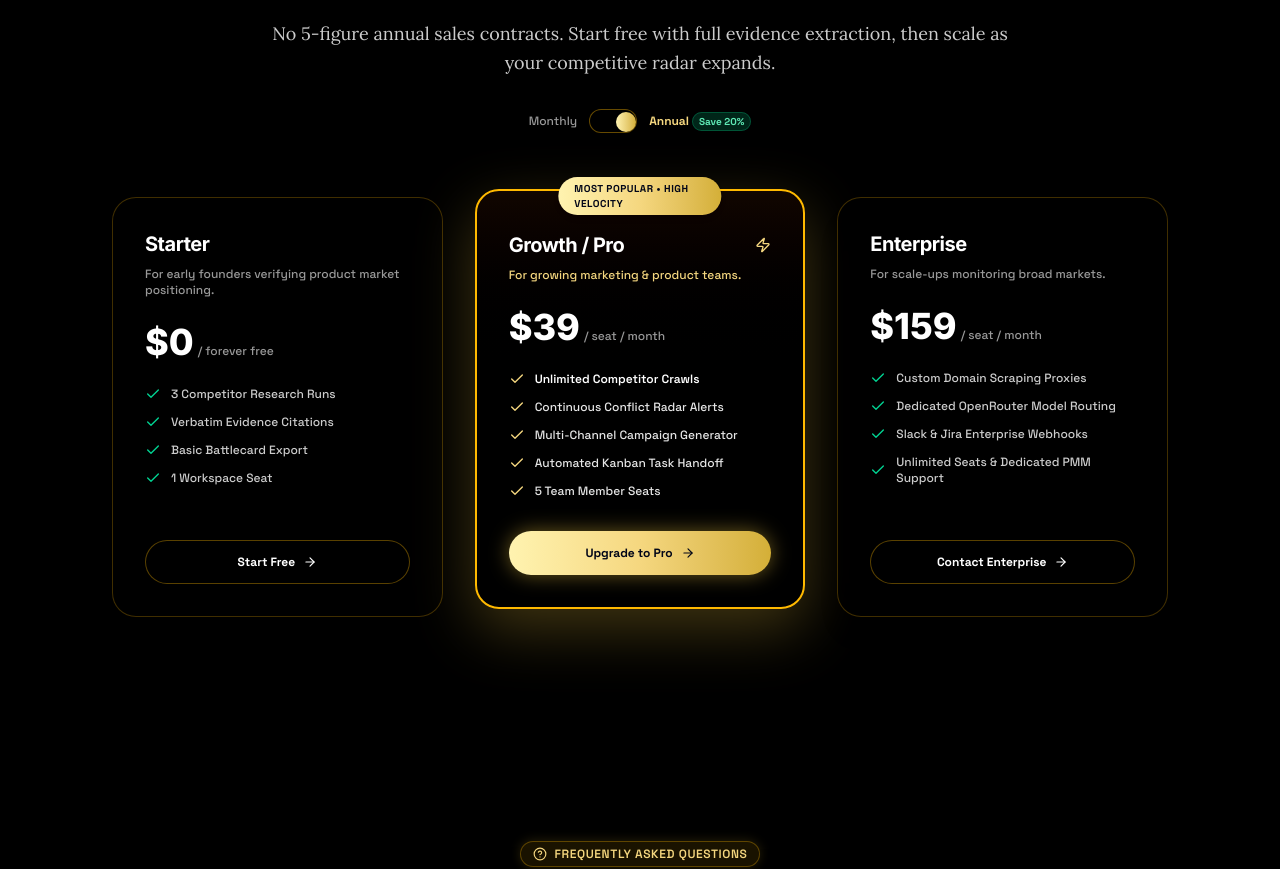
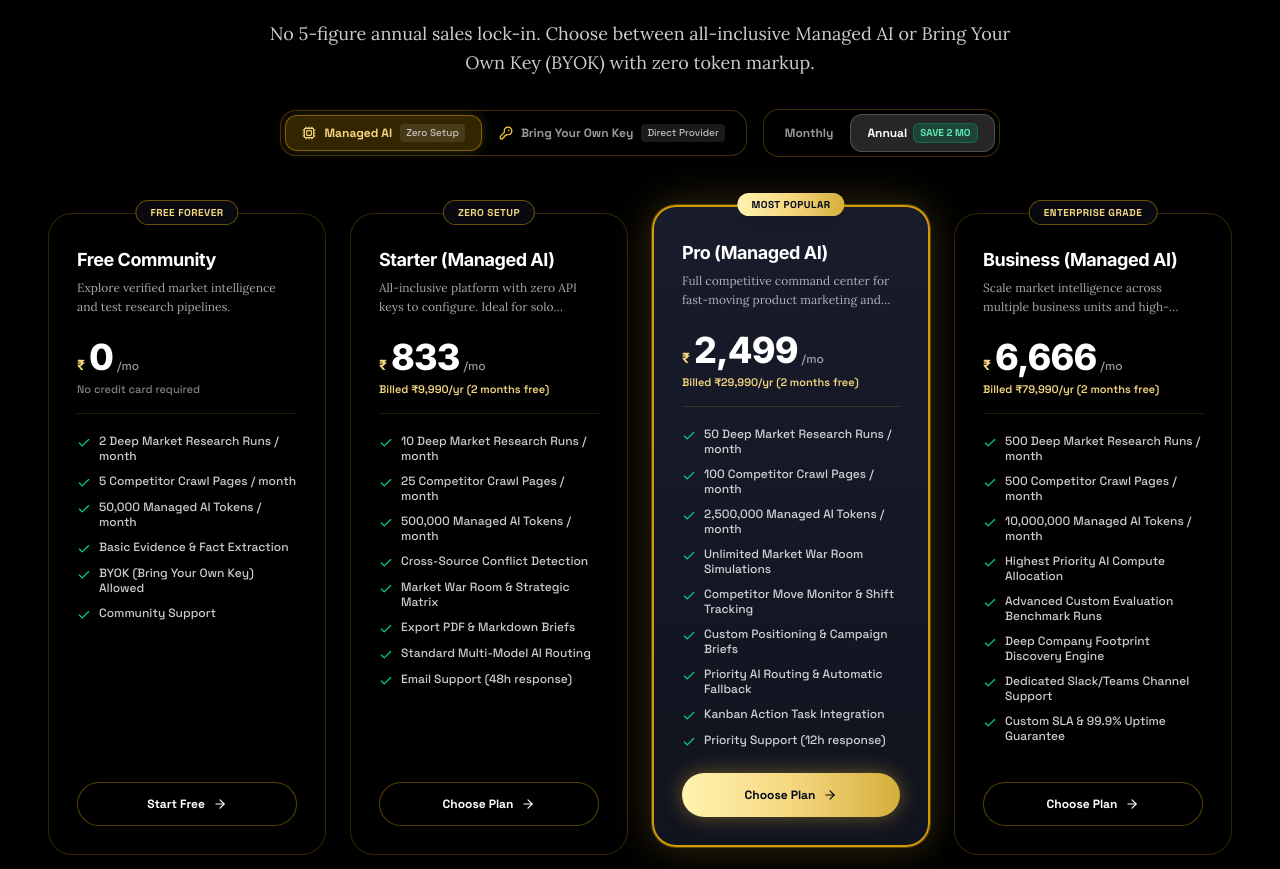
Before and after one commit to Dilip-chendra/ResearchFlow.AI, a React (Vite) app: page / in a window 1280 px wide. Shown: the part 7740-8609 px from the top of the page. Built offline with nearby package versions, Linux system fonts and the light colour scheme; no server answers; a web font is replaced by a local one.

Commit message:
fix(pricing): align landing pricing with real catalog and eliminate card top border line passing through badge pills

```diff
--- a/src/components/landing/PricingSection.tsx
+++ b/src/components/landing/PricingSection.tsx
@@ -1,5 +1,5 @@
 import React, { useState } from 'react';
-import { Check, Zap, Sparkles, ArrowRight, Shield } from 'lucide-react';
+import { Check, Zap, Sparkles, ArrowRight, Shield, Cpu, KeyRound } from 'lucide-react';
 import { useWorkspace } from '../../context/WorkspaceContext';
 
 interface PricingSectionProps {
@@ -9,18 +9,113 @@ interface PricingSectionProps {
 export const PricingSection: React.FC<PricingSectionProps> = ({ onGetStarted }) => {
   const { setIsPricingModalOpen } = useWorkspace();
   const [isAnnual, setIsAnnual] = useState(true);
+  const [selectedAIMode, setSelectedAIMode] = useState<'MANAGED' | 'BYOK'>('MANAGED');
 
   const handleCta = () => {
     setIsPricingModalOpen(true);
   };
 
+  // Real plan pricing from server/billing/planCatalog.ts
+  const plansData = [
+    {
+      id: 'free',
+      name: 'Free Community',
+      badge: 'Free Forever',
+      description: 'Explore verified market intelligence and test research pipelines.',
+      monthlyPrice: 0,
+      annualPrice: 0,
+      features: [
+        '2 Deep Market Research Runs / month',
+        '5 Competitor Crawl Pages / month',
+        '50,000 Managed AI Tokens / month',
+        'Basic Evidence & Fact Extraction',
+        'BYOK (Bring Your Own Key) Allowed',
+        'Community Support',
+      ],
+      highlighted: false,
+    },
+    {
+      id: selectedAIMode === 'MANAGED' ? 'starter_managed' : 'starter_byok',
+      name: selectedAIMode === 'MANAGED' ? 'Starter (Managed AI)' : 'Starter (BYOK)',
+      badge: selectedAIMode === 'MANAGED' ? 'Zero Setup' : 'Direct API Keys',
+      description:
+        selectedAIMode === 'MANAGED'
+          ? 'All-inclusive platform with zero API keys to configure. Ideal for solo founders.'
+          : 'Cost-efficient plan for teams using direct provider API keys with zero token markup.',
+      monthlyPrice: selectedAIMode === 'MANAGED' ? 999 : 399,
+      annualPrice: selectedAIMode === 'MANAGED' ? 9990 : 3990,
+      features: [
+        '10 Deep Market Research Runs / month',
+        '25 Competitor Crawl Pages / month',
+        selectedAIMode === 'MANAGED'
+          ? '500,000 Managed AI Tokens / month'
+          : 'Zero token markup (Direct provider keys)',
+        'Cross-Source Conflict Detection',
+        'Market War Room & Strategic Matrix',
+        'Export PDF & Markdown Briefs',
+        'Standard Multi-Model AI Routing',
+        'Email Support (48h response)',
+      ],
+      highlighted: false,
+    },
+    {
+      id: selectedAIMode === 'MANAGED' ? 'pro_managed' : 'pro_byok',
+      name: selectedAIMode === 'MANAGED' ? 'Pro (Managed AI)' : 'Pro (BYOK)',
+      badge: 'Most Popular',
+      description:
+        selectedAIMode === 'MANAGED'
+          ? 'Full competitive command center for fast-moving product marketing and strategy teams.'
+          : 'Pro command center powered by your enterprise API keys with direct provider pricing.',
+      monthlyPrice: selectedAIMode === 'MANAGED' ? 2999 : 1199,
+      annualPrice: selectedAIMode === 'MANAGED' ? 29990 : 11990,
+      features: [
+        '50 Deep Market Research Runs / month',
+        '100 Competitor Crawl Pages / month',
+        selectedAIMode === 'MANAGED'
+          ? '2,500,000 Managed AI Tokens / month'
+          : 'Direct provider token billing (No markup)',
+        'Unlimited Market War Room Simulations',
+        'Competitor Move Monitor & Shift Tracking',
+        'Custom Positioning & Campaign Briefs',
+        'Priority AI Routing & Automatic Fallback',
+        'Kanban Action Task Integration',
+        'Priority Support (12h response)',
+      ],
+      highlighted: true,
+    },
+    {
+      id: selectedAIMode === 'MANAGED' ? 'business_managed' : 'business_byok',
+      name: selectedAIMode === 'MANAGED' ? 'Business (Managed AI)' : 'Business (BYOK)',
+      badge: selectedAIMode === 'MANAGED' ? 'Enterprise Grade' : 'High Volume',
+      description:
+        selectedAIMode === 'MANAGED'
+          ? 'Scale market intelligence across multiple business units and high-frequency monitoring.'
+          : 'High-volume research infrastructure backed by your custom corporate model agreements.',
+      monthlyPrice: selectedAIMode === 'MANAGED' ? 7999 : 3499,
+      annualPrice: selectedAIMode === 'MANAGED' ? 79990 : 34990,
+      features: [
+        '500 Deep Market Research Runs / month',
+        '500 Competitor Crawl Pages / month',
+        selectedAIMode === 'MANAGED'
+          ? '10,000,000 Managed AI Tokens / month'
+          : 'Unlimited AI Token Usage (Direct contracts)',
+        'Highest Priority AI Compute Allocation',
+        'Advanced Custom Evaluation Benchmark Runs',
+        'Deep Company Footprint Discovery Engine',
+        'Dedicated Slack/Teams Channel Support',
+        'Custom SLA & 99.9% Uptime Guarantee',
+      ],
+      highlighted: false,
+    },
+  ];
+
   return (
-    <section id="pricing" className="relative py-20 sm:py-28 px-5 sm:px-10 md:px-12 max-w-6xl mx-auto w-full">
+    <section id="pricing" className="relative py-20 sm:py-28 px-5 sm:px-10 md:px-12 max-w-7xl mx-auto w-full">
       {/* Section Header */}
-      <div className="text-center max-w-3xl mx-auto space-y-4 mb-14 sm:mb-16">
+      <div className="text-center max-w-3xl mx-auto space-y-4 mb-12 sm:mb-14">
         <div className="inline-flex items-center gap-2 px-3 py-1 rounded-full border border-amber-400/30 bg-amber-400/10 text-[#F5D77F] text-xs font-mono font-semibold tracking-wider uppercase shadow-[0_0_12px_rgba(212,175,55,0.2)]">
           <Sparkles className="w-3.5 h-3.5 text-[#F5D77F]" />
-          <span>Transparent Pricing</span>
+          <span>Transparent SaaS Pricing</span>
         </div>
 
         <h2 className="text-3xl sm:text-5xl font-stylish-heading italic font-normal text-white tracking-normal leading-[1.12] drop-shadow-[0_4px_24px_rgba(0,0,0,0.85)]">
@@ -29,173 +124,155 @@ export const PricingSection: React.FC<PricingSectionProps> = ({ onGetStarted })
         </h2>
 
         <p className="text-base sm:text-lg text-white/80 font-editorial leading-relaxed drop-shadow-sm">
-          No 5-figure annual sales contracts. Start free with full evidence extraction, then scale as your competitive radar expands.
+          No 5-figure annual sales lock-in. Choose between all-inclusive Managed AI or Bring Your Own Key (BYOK) with zero token markup.
         </p>
 
+        {/* Dual Segmented Controls: AI Mode & Billing Interval */}
+        <div className="flex flex-wrap items-center justify-center gap-4 pt-4">
+          {/* AI Compute Architecture Switch */}
+          <div className="inline-flex p-1 bg-black/70 rounded-2xl border border-amber-400/25 shadow-lg">
+            <button
+              onClick={() => setSelectedAIMode('MANAGED')}
+              className={`flex items-center gap-2 px-4 py-2 rounded-xl text-xs font-mono font-bold transition-all cursor-pointer ${
+                selectedAIMode === 'MANAGED'
+                  ? 'bg-amber-400/20 text-[#F5D77F] border border-amber-400/40 shadow-[0_0_12px_rgba(212,175,55,0.25)]'
+                  : 'text-white/60 hover:text-white border border-transparent'
+              }`}
+            >
+              <Cpu className="w-3.5 h-3.5 text-[#F5D77F]" />
+              <span>Managed AI</span>
+              <span className="text-[10px] px-1.5 py-0.5 rounded bg-white/10 text-white/70 font-medium">Zero Setup</span>
+            </button>
+            <button
+              onClick={() => setSelectedAIMode('BYOK')}
+              className={`flex items-center gap-2 px-4 py-2 rounded-xl text-xs font-mono font-bold transition-all cursor-pointer ${
+                selectedAIMode === 'BYOK'
+                  ? 'bg-amber-400/20 text-[#F5D77F] border border-amber-400/40 shadow-[0_0_12px_rgba(212,175,55,0.25)]'
+                  : 'text-white/60 hover:text-white border border-transparent'
+              }`}
+            >
+              <KeyRound className="w-3.5 h-3.5 text-amber-300" />
+              <span>Bring Your Own Key</span>
+              <span className="text-[10px] px-1.5 py-0.5 rounded bg-white/10 text-white/70 font-medium">Direct Provider</span>
+            </button>
+          </div>
+
           {/* Monthly / Annual Billing Toggle */}
-        <div className="pt-4 flex items-center justify-center gap-3 text-xs font-mono">
-          <span className={!isAnnual ? 'text-white font-bold' : 'text-white/60'}>Monthly</span>
+          <div className="inline-flex p-1 bg-black/70 rounded-2xl border border-amber-400/25 shadow-lg items-center text-xs font-mono">
             <button
-            onClick={() => setIsAnnual(!isAnnual)}
-            className="w-12 h-6 rounded-full bg-black/80 border border-amber-400/40 p-0.5 relative transition-colors focus:outline-none"
-            aria-label="Toggle annual billing"
+              onClick={() => setIsAnnual(false)}
+              className={`px-4 py-2 rounded-xl font-bold transition-all cursor-pointer ${
+                !isAnnual
+                  ? 'bg-white/15 text-white border border-white/20'
+                  : 'text-white/60 hover:text-white border border-transparent'
+              }`}
             >
-            <div
-              className={`w-5 h-5 rounded-full bg-gradient-to-r from-[#FFF3B0] to-[#D4AF37] transition-transform ${
-                isAnnual ? 'translate-x-6' : 'translate-x-0'
+              Monthly
+            </button>
+            <button
+              onClick={() => setIsAnnual(true)}
+              className={`px-4 py-2 rounded-xl font-bold transition-all flex items-center gap-1.5 cursor-pointer ${
+                isAnnual
+                  ? 'bg-white/15 text-white border border-white/20'
+                  : 'text-white/60 hover:text-white border border-transparent'
               }`}
-            />
+            >
+              <span>Annual</span>
+              <span className="px-1.5 py-0.5 rounded-md bg-emerald-500/20 text-emerald-300 border border-emerald-500/30 text-[10px] font-extrabold uppercase">
+                Save 2 Mo
+              </span>
             </button>
-          <span className={isAnnual ? 'text-[#F5D77F] font-bold' : 'text-white/60'}>
-            Annual <span className="text-[10px] px-1.5 py-0.5 rounded-full bg-emerald-500/20 text-emerald-300 font-bold border border-emerald-500/30">Save 20%</span>
-          </span>
+          </div>
         </div>
       </div>
 
-      {/* 3 Pricing Cards */}
-      <div className="grid grid-cols-1 md:grid-cols-3 gap-8 items-stretch">
-        {/* Plan 1: Starter */}
-        <div className="rounded-3xl border border-amber-400/25 bg-black/60 backdrop-blur-xl p-6 sm:p-8 flex flex-col justify-between space-y-8 shadow-xl hover:border-amber-400/40 transition-colors">
-          <div className="space-y-6">
-            <div className="space-y-2">
-              <h3 className="text-xl font-bold text-white tracking-tight">Starter</h3>
-              <p className="text-xs text-white/60 font-mono">For early founders verifying product market positioning.</p>
+      {/* 4 Pricing Cards Grid */}
+      <div className="grid grid-cols-1 md:grid-cols-2 lg:grid-cols-4 gap-6 items-stretch">
+        {plansData.map((plan) => {
+          const rawPrice = isAnnual ? plan.annualPrice : plan.monthlyPrice;
+          const displayPrice = isAnnual && rawPrice > 0 ? Math.round(rawPrice / 12) : rawPrice;
+
+          return (
+            <div
+              key={plan.id}
+              className={`relative rounded-3xl p-6 sm:p-7 flex flex-col justify-between transition-all ${
+                plan.highlighted
+                  ? 'border-2 border-amber-400/80 bg-gradient-to-b from-[#181C2B] to-[#11131E] shadow-[0_0_40px_rgba(212,175,55,0.25)] ring-1 ring-amber-400/30 transform lg:-translate-y-2'
+                  : 'border border-amber-400/20 bg-black/60 backdrop-blur-xl hover:border-amber-400/40 shadow-xl'
+              }`}
+            >
+              {/* Opaque Pill Badge - Completely masks the card top border */}
+              {plan.badge && (
+                <div
+                  className={`absolute -top-3.5 left-1/2 -translate-x-1/2 px-3.5 py-1 rounded-full text-[10px] font-mono font-black uppercase tracking-wider shadow-lg z-20 whitespace-nowrap ${
+                    plan.highlighted
+                      ? 'bg-gradient-to-r from-[#FFF3B0] via-[#F5D77F] to-[#D4AF37] text-slate-950 shadow-[0_0_16px_rgba(212,175,55,0.6)]'
+                      : 'bg-[#090A0F] border border-amber-400/40 text-[#F5D77F] shadow-[0_2px_10px_rgba(0,0,0,0.9)]'
+                  }`}
+                >
+                  {plan.badge}
+                </div>
+              )}
+
+              <div className="space-y-5 pt-1">
+                {/* Title & Description */}
+                <div>
+                  <h3 className="text-lg font-bold text-white tracking-tight">{plan.name}</h3>
+                  <p className="text-xs text-white/65 mt-1 line-clamp-2 leading-relaxed font-editorial">
+                    {plan.description}
+                  </p>
                 </div>
 
+                {/* Price Display in INR (₹) matching real application */}
+                <div className="pb-4 border-b border-amber-400/15">
                   <div className="flex items-baseline gap-1">
-              <span className="text-4xl font-extrabold text-white">$0</span>
-              <span className="text-xs text-white/60 font-mono">/ forever free</span>
+                    <span className="text-sm font-bold text-[#F5D77F]">₹</span>
+                    <span className="text-3xl sm:text-4xl font-extrabold text-white tracking-tight">
+                      {displayPrice.toLocaleString('en-IN')}
+                    </span>
+                    <span className="text-xs font-mono text-white/60">/mo</span>
+                  </div>
+                  {isAnnual && rawPrice > 0 && (
+                    <div className="text-[11px] text-[#F5D77F] font-mono font-semibold mt-1">
+                      Billed ₹{rawPrice.toLocaleString('en-IN')}/yr (2 months free)
+                    </div>
+                  )}
+                  {rawPrice === 0 && (
+                    <div className="text-[11px] text-white/50 font-mono mt-1">
+                      No credit card required
+                    </div>
+                  )}
                 </div>
 
-            <ul className="space-y-3 text-xs text-white/80 font-mono">
-              <li className="flex items-center gap-2.5">
-                <Check className="w-4 h-4 text-emerald-400 shrink-0" />
-                <span>3 Competitor Research Runs</span>
+                {/* Features List */}
+                <ul className="space-y-2.5 text-xs text-white/80 font-mono">
+                  {plan.features.map((feat, fIdx) => (
+                    <li key={fIdx} className="flex items-start gap-2">
+                      <Check className="w-3.5 h-3.5 text-emerald-400 shrink-0 mt-0.5" />
+                      <span className="leading-tight">{feat}</span>
                     </li>
-              <li className="flex items-center gap-2.5">
-                <Check className="w-4 h-4 text-emerald-400 shrink-0" />
-                <span>Verbatim Evidence Citations</span>
-              </li>
-              <li className="flex items-center gap-2.5">
-                <Check className="w-4 h-4 text-emerald-400 shrink-0" />
-                <span>Basic Battlecard Export</span>
-              </li>
-              <li className="flex items-center gap-2.5">
-                <Check className="w-4 h-4 text-emerald-400 shrink-0" />
-                <span>1 Workspace Seat</span>
-              </li>
+                  ))}
                 </ul>
               </div>
 
+              {/* Action Button */}
+              <div className="pt-6">
                 <button
-            onClick={onGetStarted}
-            className="w-full h-11 rounded-full border border-amber-400/35 bg-black/50 text-white hover:text-[#F5D77F] hover:border-[#F5D77F] text-xs font-bold font-mono transition-all flex items-center justify-center gap-2"
+                  onClick={plan.monthlyPrice === 0 ? onGetStarted : handleCta}
+                  className={`w-full h-11 rounded-full text-xs font-mono font-bold transition-all flex items-center justify-center gap-2 cursor-pointer ${
+                    plan.highlighted
+                      ? 'bg-gradient-to-r from-[#FFF3B0] via-[#F5D77F] to-[#D4AF37] text-slate-950 shadow-[0_0_20px_rgba(212,175,55,0.45)] hover:scale-[1.02] active:scale-[0.98]'
+                      : 'border border-amber-400/35 bg-black/50 text-white hover:text-[#F5D77F] hover:border-[#F5D77F]'
+                  }`}
                 >
-            <span>Start Free</span>
-            <ArrowRight className="w-3.5 h-3.5" />
-          </button>
-        </div>
-
-        {/* Plan 2: Pro (Featured / Most Popular) */}
-        <div className="relative rounded-3xl border-2 border-amber-400 bg-gradient-to-b from-amber-950/25 via-black/80 to-black/95 backdrop-blur-2xl p-6 sm:p-8 flex flex-col justify-between space-y-8 shadow-[0_20px_60px_rgba(212,175,55,0.3)] transform md:-translate-y-2">
-          {/* Top Badge */}
-          <div className="absolute -top-3.5 left-1/2 -translate-x-1/2 px-4 py-1 rounded-full bg-gradient-to-r from-[#FFF3B0] via-[#F5D77F] to-[#D4AF37] text-slate-950 text-[10px] font-mono font-black uppercase tracking-wider shadow-md">
-            Most Popular &bull; High Velocity
-          </div>
-
-          <div className="space-y-6 pt-2">
-            <div className="space-y-2">
-              <h3 className="text-xl font-bold text-white tracking-tight flex items-center justify-between">
-                <span>Growth / Pro</span>
-                <Zap className="w-4 h-4 text-[#F5D77F]" />
-              </h3>
-              <p className="text-xs text-[#F5D77F] font-mono">For growing marketing &amp; product teams.</p>
-            </div>
-
-            <div className="flex items-baseline gap-1">
-              <span className="text-4xl font-extrabold text-white">
-                {isAnnual ? '$39' : '$49'}
-              </span>
-              <span className="text-xs text-white/60 font-mono">/ seat / month</span>
-            </div>
-
-            <ul className="space-y-3 text-xs text-white/90 font-mono">
-              <li className="flex items-center gap-2.5">
-                <Check className="w-4 h-4 text-[#F5D77F] shrink-0" />
-                <span className="font-semibold text-white">Unlimited Competitor Crawls</span>
-              </li>
-              <li className="flex items-center gap-2.5">
-                <Check className="w-4 h-4 text-[#F5D77F] shrink-0" />
-                <span>Continuous Conflict Radar Alerts</span>
-              </li>
-              <li className="flex items-center gap-2.5">
-                <Check className="w-4 h-4 text-[#F5D77F] shrink-0" />
-                <span>Multi-Channel Campaign Generator</span>
-              </li>
-              <li className="flex items-center gap-2.5">
-                <Check className="w-4 h-4 text-[#F5D77F] shrink-0" />
-                <span>Automated Kanban Task Handoff</span>
-              </li>
-              <li className="flex items-center gap-2.5">
-                <Check className="w-4 h-4 text-[#F5D77F] shrink-0" />
-                <span>5 Team Member Seats</span>
-              </li>
-            </ul>
-          </div>
-
-          <button
-            onClick={handleCta}
-            className="w-full h-11 rounded-full bg-gradient-to-r from-[#FFF3B0] via-[#F5D77F] to-[#D4AF37] text-slate-950 font-bold text-xs font-mono shadow-[0_0_20px_rgba(212,175,55,0.5)] hover:scale-[1.02] active:scale-[0.98] transition-all flex items-center justify-center gap-2 cursor-pointer"
-          >
-            <span>Upgrade to Pro</span>
-            <ArrowRight className="w-3.5 h-3.5 text-slate-950" />
-          </button>
-        </div>
-
-        {/* Plan 3: Enterprise */}
-        <div className="rounded-3xl border border-amber-400/25 bg-black/60 backdrop-blur-xl p-6 sm:p-8 flex flex-col justify-between space-y-8 shadow-xl hover:border-amber-400/40 transition-colors">
-          <div className="space-y-6">
-            <div className="space-y-2">
-              <h3 className="text-xl font-bold text-white tracking-tight">Enterprise</h3>
-              <p className="text-xs text-white/60 font-mono">For scale-ups monitoring broad markets.</p>
-            </div>
-
-            <div className="flex items-baseline gap-1">
-              <span className="text-4xl font-extrabold text-white">
-                {isAnnual ? '$159' : '$199'}
-              </span>
-              <span className="text-xs text-white/60 font-mono">/ seat / month</span>
-            </div>
-
-            <ul className="space-y-3 text-xs text-white/80 font-mono">
-              <li className="flex items-center gap-2.5">
-                <Check className="w-4 h-4 text-emerald-400 shrink-0" />
-                <span>Custom Domain Scraping Proxies</span>
-              </li>
-              <li className="flex items-center gap-2.5">
-                <Check className="w-4 h-4 text-emerald-400 shrink-0" />
-                <span>Dedicated OpenRouter Model Routing</span>
-              </li>
-              <li className="flex items-center gap-2.5">
-                <Check className="w-4 h-4 text-emerald-400 shrink-0" />
-                <span>Slack &amp; Jira Enterprise Webhooks</span>
-              </li>
-              <li className="flex items-center gap-2.5">
-                <Check className="w-4 h-4 text-emerald-400 shrink-0" />
-                <span>Unlimited Seats &amp; Dedicated PMM Support</span>
-              </li>
-            </ul>
-          </div>
-
-          <button
-            onClick={handleCta}
-            className="w-full h-11 rounded-full border border-amber-400/35 bg-black/50 text-white hover:text-[#F5D77F] hover:border-[#F5D77F] text-xs font-bold font-mono transition-all flex items-center justify-center gap-2 cursor-pointer"
-          >
-            <span>Contact Enterprise</span>
+                  <span>{plan.monthlyPrice === 0 ? 'Start Free' : 'Choose Plan'}</span>
                   <ArrowRight className="w-3.5 h-3.5" />
                 </button>
               </div>
             </div>
+          );
+        })}
+      </div>
     </section>
   );
 };
--- a/src/components/pricing/PricingModal.tsx
+++ b/src/components/pricing/PricingModal.tsx
@@ -281,10 +281,10 @@ export const PricingModal: React.FC<PricingModalProps> = ({ isOpen, onClose }) =
                   >
                     {plan.badge && (
                       <div
-                        className={`absolute -top-3 left-1/2 -translate-x-1/2 px-3 py-0.5 rounded-full text-[10px] font-extrabold tracking-wide uppercase shadow-sm ${
+                        className={`absolute -top-3.5 left-1/2 -translate-x-1/2 px-3.5 py-1 rounded-full text-[10px] font-extrabold tracking-wide uppercase shadow-lg z-20 whitespace-nowrap ${
                           plan.highlighted
-                            ? 'bg-gradient-to-r from-[#FFF3B0] via-[#F5D77F] to-[#D4AF37] text-slate-950 font-black shadow-[0_0_12px_rgba(212,175,55,0.4)]'
-                            : 'bg-white/10 border border-white/15 text-zinc-300'
+                            ? 'bg-gradient-to-r from-[#FFF3B0] via-[#F5D77F] to-[#D4AF37] text-slate-950 font-black shadow-[0_0_16px_rgba(212,175,55,0.5)]'
+                            : 'bg-[#0C0E17] border border-amber-400/40 text-[#F5D77F] shadow-[0_2px_8px_rgba(0,0,0,0.8)]'
                         }`}
                       >
                         {plan.badge}
```
Lines whose indentation alone changed are shown as unchanged.
